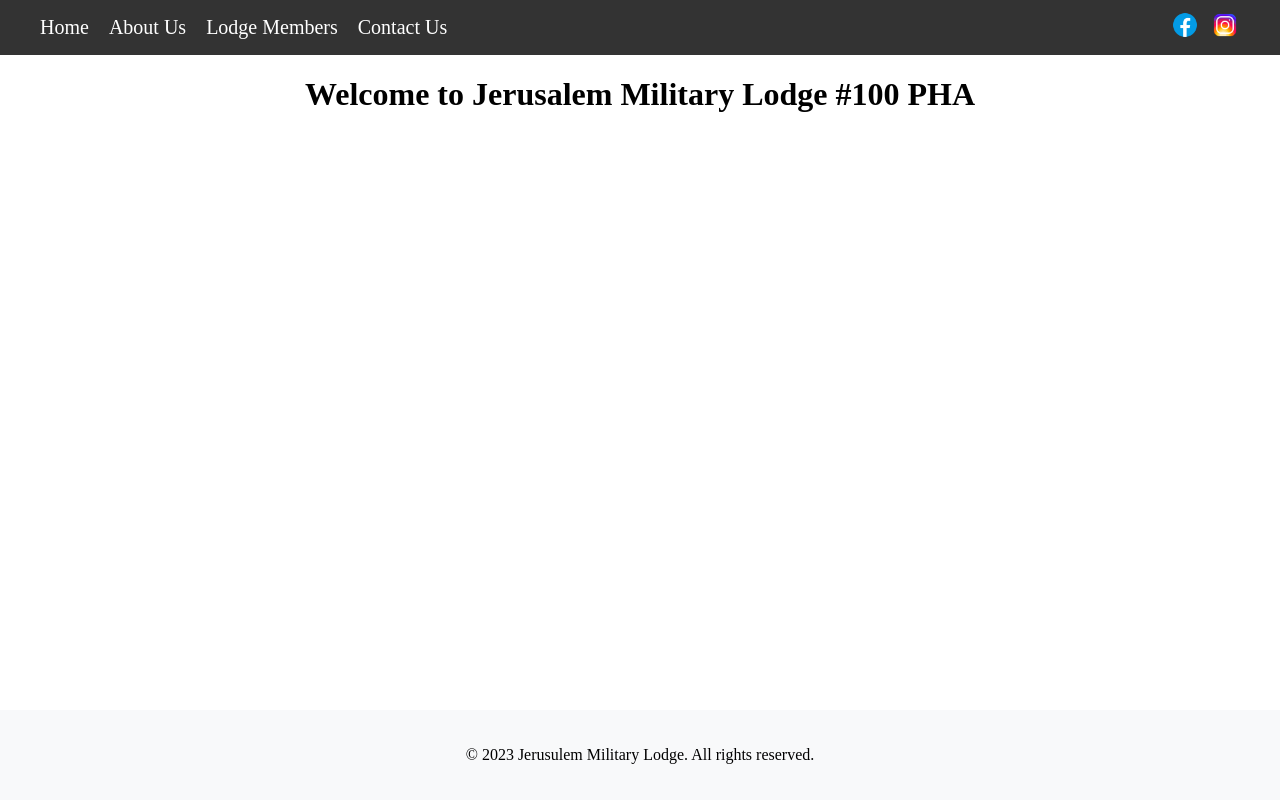
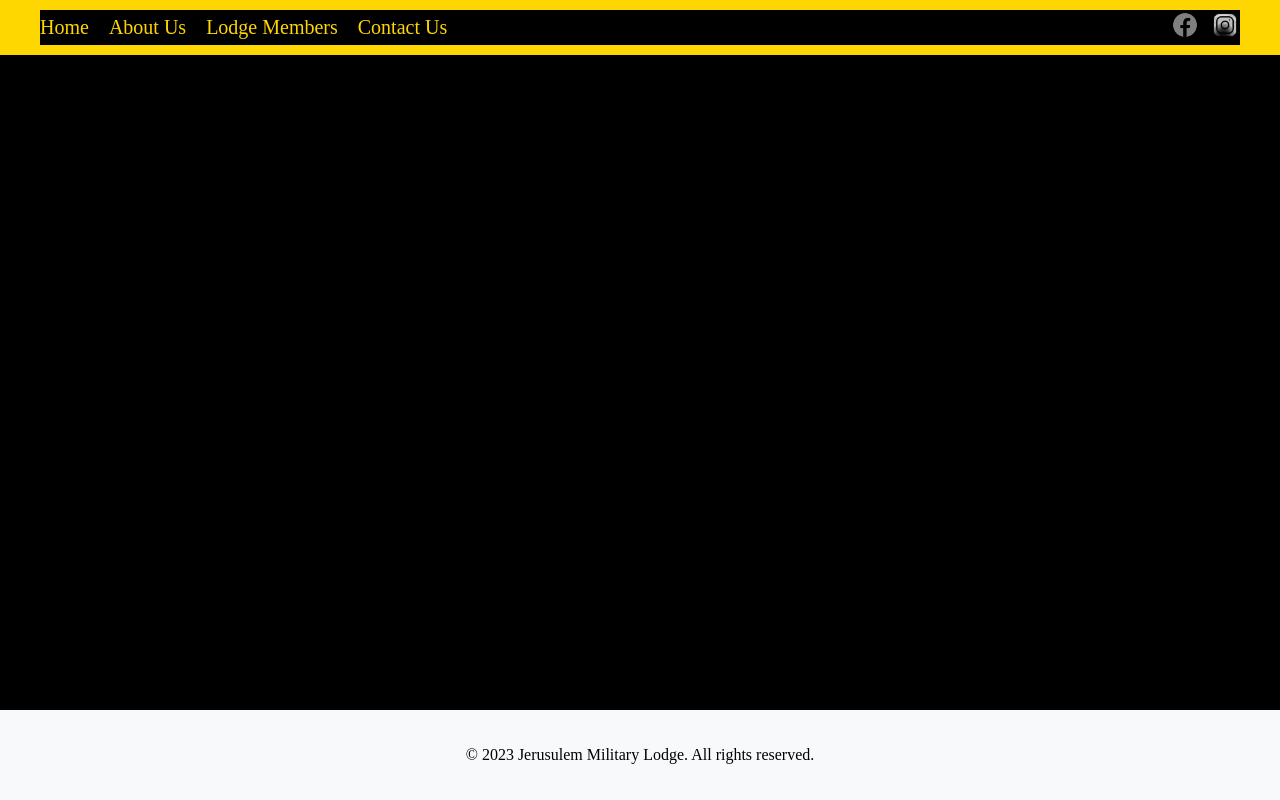
Before and after one commit to guru2linux/J100, a Django app: page / in a window 1280 px wide. Run offline with Django 4.2, Linux system fonts and the light colour scheme; parts of the project's set-up code (start-up, migrations or seed data) failed here and were passed over.

Commit message:
changed color scheme

```diff
--- a/webpages/static/webpages/css/base.css
+++ b/webpages/static/webpages/css/base.css
@@ -1,6 +1,6 @@
 header {
-    background-color: #333;
-    color: #fff;
+    background-color: #ffd700;
+    color: #000;
     padding: 10px;
 }
 
--- a/webpages/static/webpages/css/hover.css
+++ b/webpages/static/webpages/css/hover.css
@@ -2,3 +2,7 @@
 button[type="submit"]:hover {
     background-color: #0056b3;
   }
+
+nav a:hover {
+  color: #fff;
+}
--- a/webpages/static/webpages/css/navbar.css
+++ b/webpages/static/webpages/css/navbar.css
@@ -4,4 +4,9 @@ nav {
     align-items: center;
     max-width: 1200px;
     margin: 0 auto;
+    background-color: #000;
 }
+
+nav a {
+    color: #FFD700;
+}
--- a/webpages/static/webpages/css/pageStyles.css
+++ b/webpages/static/webpages/css/pageStyles.css
@@ -4,6 +4,7 @@ html, body {
     margin: 0;
     display: flex;
     flex-direction: column;
+    background-color: #000;
 }
 
 /* Styles for the h1 element */
--- a/webpages/static/webpages/css/social-media.css
+++ b/webpages/static/webpages/css/social-media.css
@@ -14,4 +14,5 @@
   .social-media img {
     width: 30px;
     height: 30px;
+    filter: invert(1) grayscale(100%)
   }
```
